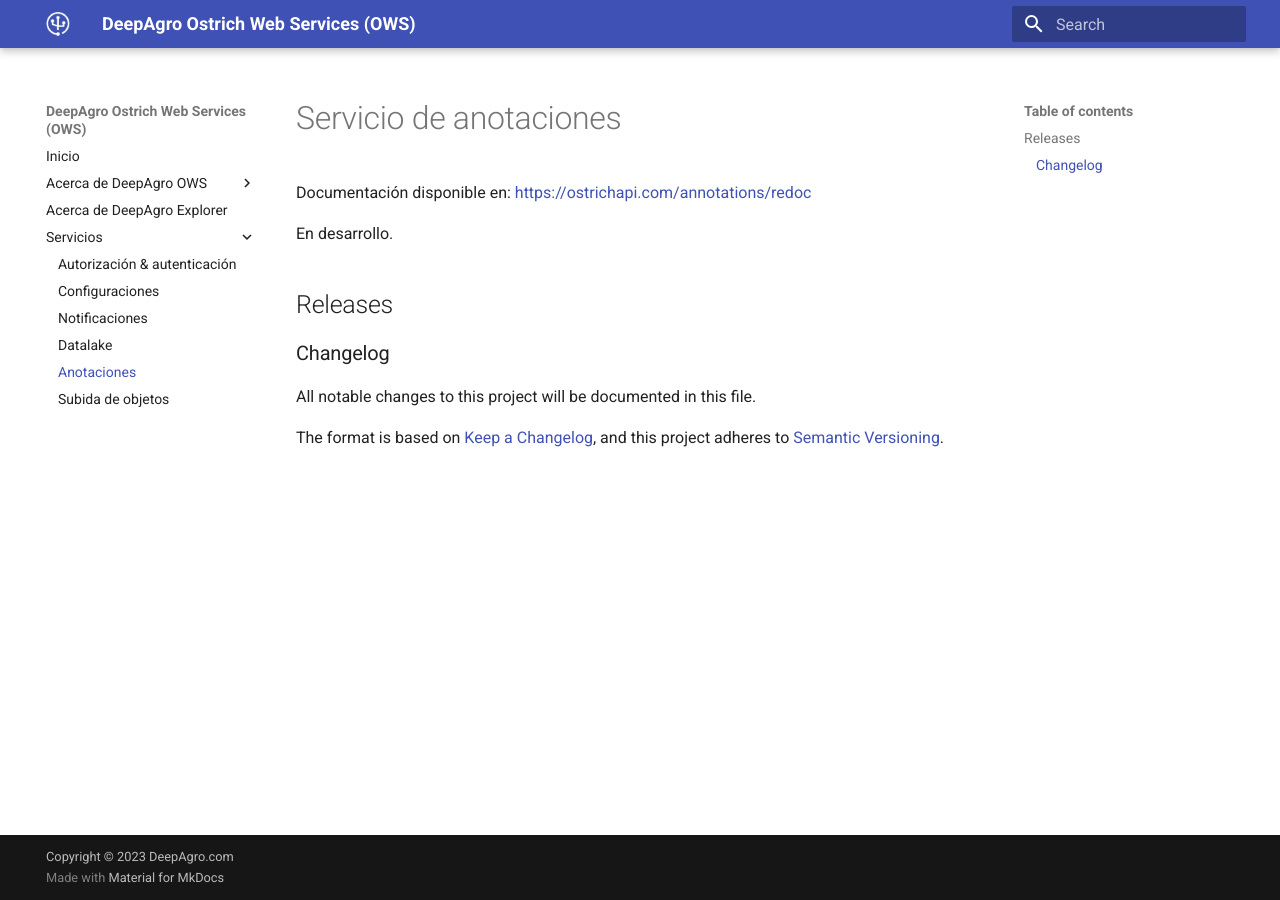
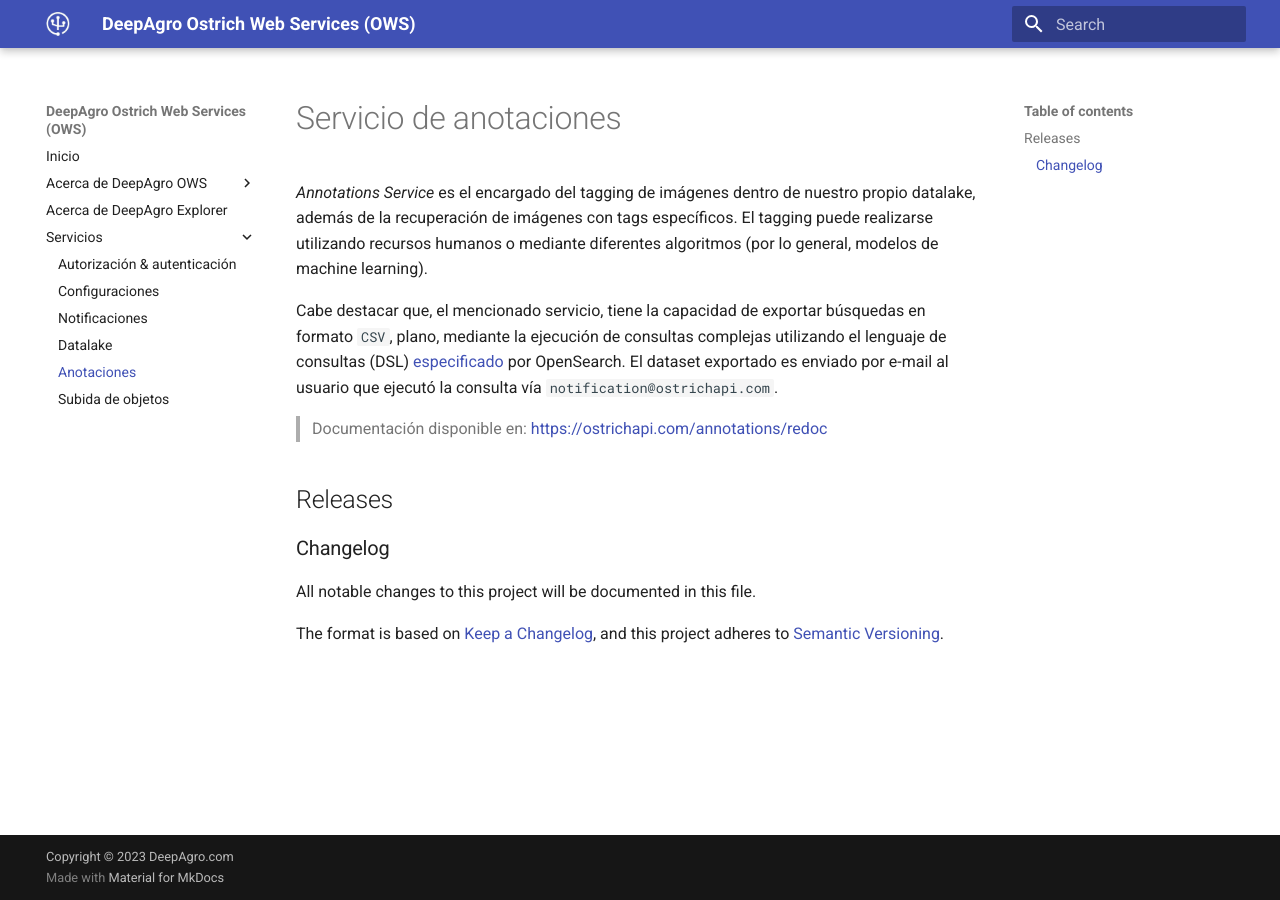
Before and after one commit to deepagro/ows_docs, an MkDocs documentation site: the page built from docs/services/annotations.md, in a window 1280 px wide. Built offline with MkDocs 1.6.1 and Material for MkDocs 9.7.7, drawn with Linux system fonts in a browser that asks for light colours.

Commit message:
WIP: Add notes about Annotations Service

```diff
--- a/docs/services/annotations.md
+++ b/docs/services/annotations.md
@@ -1,8 +1,10 @@
 # Servicio de anotaciones
 
-Documentación disponible en: [https://ostrichapi.com/annotations/redoc](https://ostrichapi.com/annotations/redoc)
+*Annotations Service* es el encargado del tagging de imágenes dentro de nuestro propio datalake, además de la recuperación de imágenes con tags específicos. El tagging puede realizarse utilizando recursos humanos o mediante diferentes algoritmos (por lo general, modelos de machine learning).
 
-En desarrollo.
+Cabe destacar que, el mencionado servicio, tiene la capacidad de exportar búsquedas en formato `CSV`, plano, mediante la ejecución de consultas complejas utilizando el lenguaje de consultas (DSL) [especificado](https://opensearch.org/docs/latest/opensearch/query-dsl/index/) por OpenSearch. El dataset exportado es enviado por e-mail al usuario que ejecutó la consulta vía `notification@ostrichapi.com`.
+
+> Documentación disponible en: [https://ostrichapi.com/annotations/redoc](https://ostrichapi.com/annotations/redoc)
 
 ## Releases
 
```
